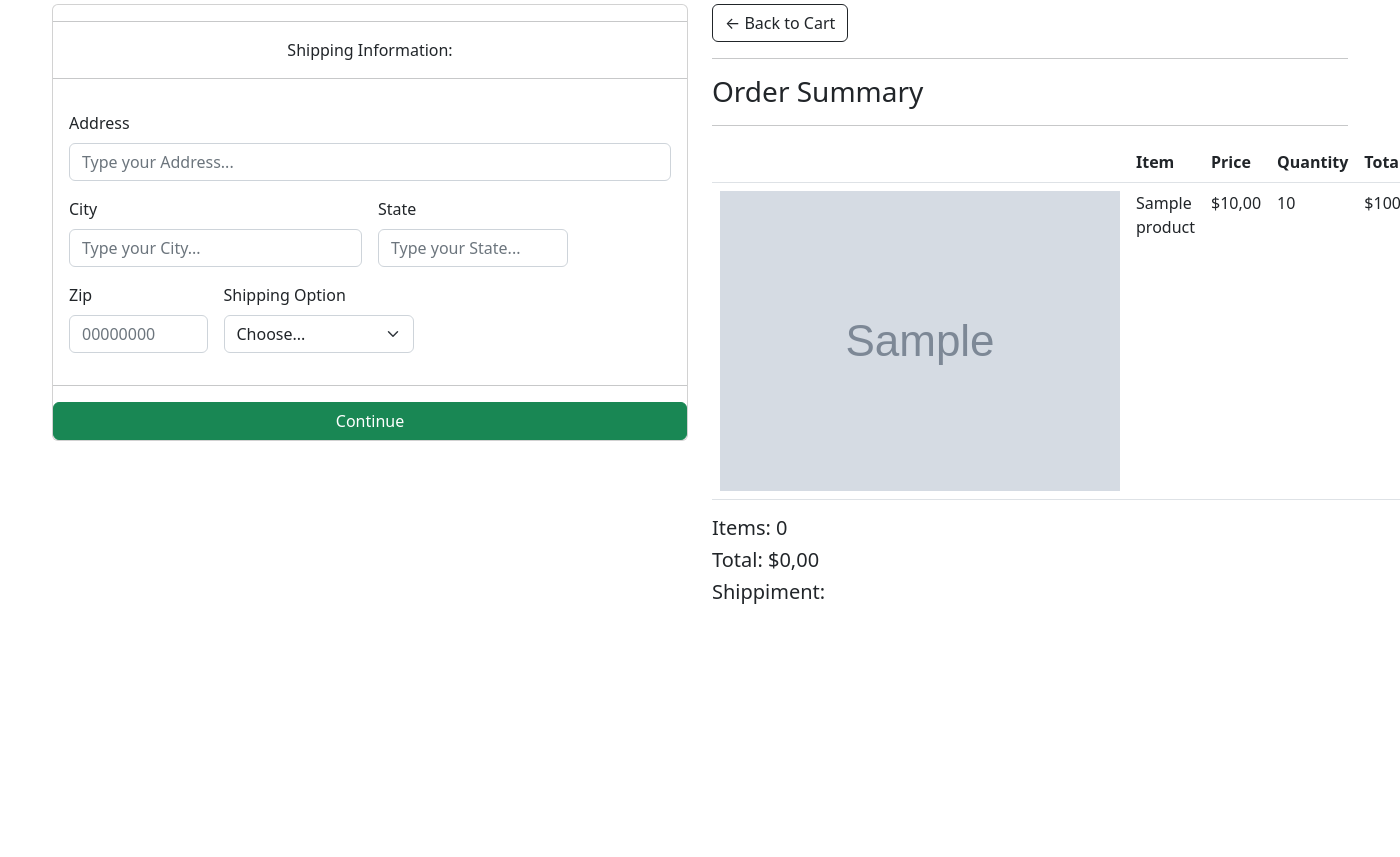
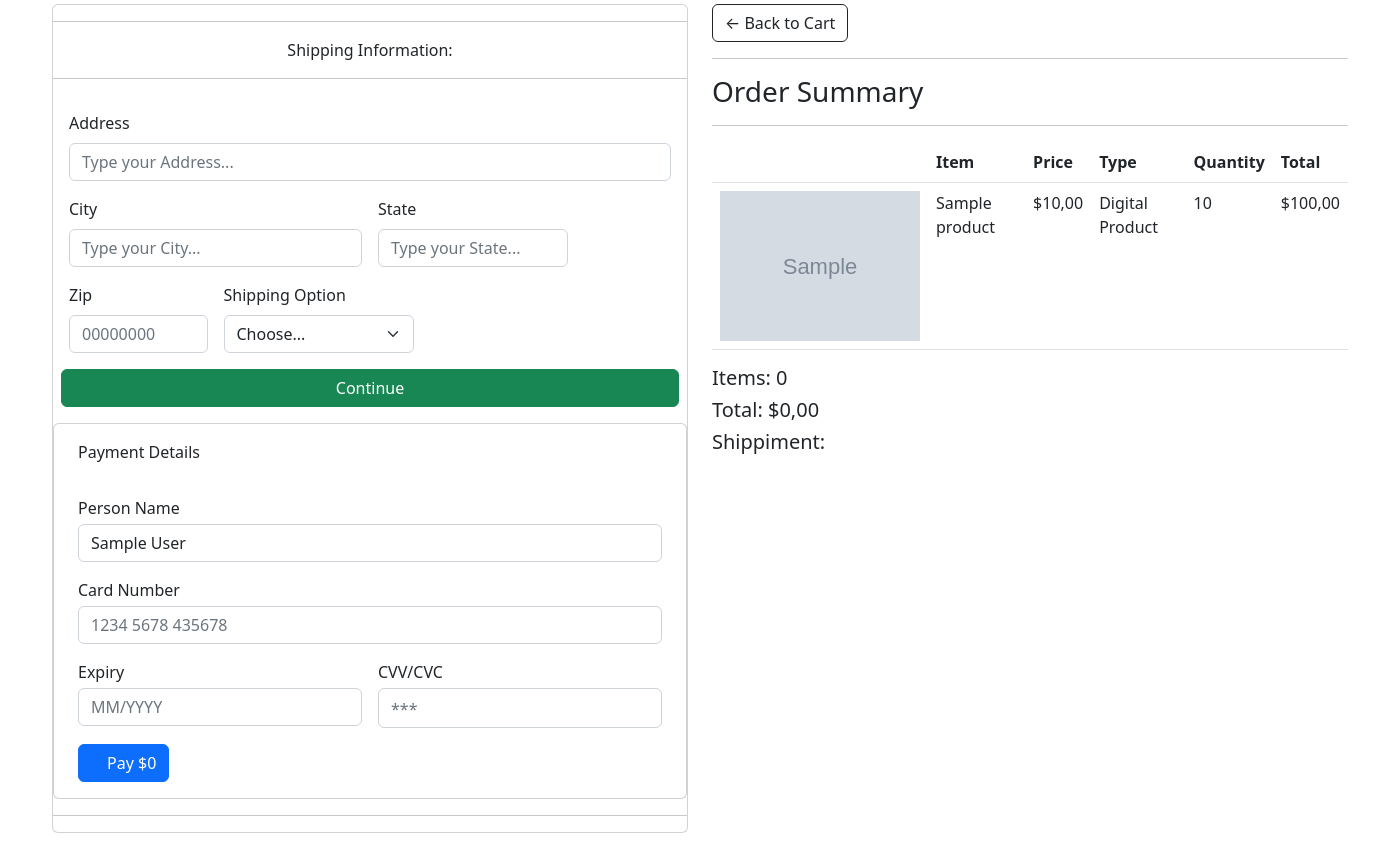
Before and after one commit to Marrowsed/estore, a Django app: page /checkout in a window 1400 px wide; the page is wider, and only the part inside the window is pictured. Shown: the part 336-1193 px from the top of that part. Before the commit the page ends 940 px from the top of that part, so only its background shows below. Run offline with Django 4.2, Linux system fonts and the light colour scheme; a user stored in the database is signed in; tables that the repository leaves empty hold one stand-in row (values such as "Sample post"); grey boxes marked "Sample" are stand-in pictures; parts of the project's set-up code (start-up, migrations or seed data) failed here and were passed over; some libraries are stand-ins or nearby versions.

Commit message:
checkout finish

```diff
--- a/store/admin.py
+++ b/store/admin.py
@@ -7,3 +7,4 @@
 admin.site.register(Order)
 admin.site.register(ShippingOption)
 admin.site.register(Cart)
+admin.site.register(Checkout)
--- a/store/urls.py
+++ b/store/urls.py
@@ -8,7 +8,7 @@
     path('cart', ViewCart.as_view(), name='cart-detail'),
     path('cart/<int:pk>/add', cart_plus, name='cart-plus'),
     path('cart/<int:pk>/delete', cart_minus, name='cart-minus'),
-    path('checkout', ViewCheckout.as_view(), name='checkout-detail'),
+    path('checkout', CheckoutDetail.as_view(), name='checkout-detail'),
 
 
 ]
--- a/store/utils.py
+++ b/store/utils.py
@@ -1,7 +1,8 @@
 import datetime
+import random
 
 from django.http import HttpResponseForbidden
-from django.shortcuts import get_object_or_404
+from django.shortcuts import get_object_or_404, redirect
 from django.views.generic import DetailView, ListView, FormView
 from django.urls import reverse
 from django.views.generic.detail import SingleObjectMixin
@@ -87,29 +88,29 @@
     template_name = 'estore/checkout.html'
     model = Checkout
 
-
     def post(self, request, *args, **kwargs):
         customer = self.request.user.customer
         order, created = Order.objects.get_or_create(customer=customer, complete=False)
-        cart = Cart.objects.get(order=order)
+        cart, created = Cart.objects.get_or_create(order=order)
         if not request.user.is_authenticated:
             return HttpResponseForbidden()
         self.object = get_object_or_404(Order, pk=order.pk)
+        shipping = self.request.POST.get('shippingOption')
+        shipping_option = ShippingOption.objects.get(name=shipping)
+        cart.delete()
         order.complete = True
         order.transaction_id = datetime.datetime.now().timestamp()
         order.save()
-        """
-        Checkout.objects.create(customer = customer,
-                                order = order,
-                                shipping_option = form['shippingOption'],
-                                address = form['address'],
-                                city = form['city'],
-                                state = form['state'],
-                                zipcode = form['zip']
-        """
-        cart.delete()
-
-        return super().post(request, *args, **kwargs)
+        Checkout.objects.create(customer=customer,
+                                order=order,
+                                shipping_option=shipping_option,
+                                address=self.request.POST.get('address'),
+                                city=self.request.POST.get('city'),
+                                state=self.request.POST.get('state'),
+                                zipcode=self.request.POST.get('zip')
+                                )
+        super().post(request, *args, **kwargs)
+        return redirect('store-view')
 
     def get_success_url(self):
         return reverse('store-view')
--- a/template/estore/checkout.html
+++ b/template/estore/checkout.html
@@ -25,36 +25,74 @@
 						<hr>
 						<p class="text-center">Shipping Information:</p>
 						<hr>
-						<form class="row g-3 p-3">
+						<form class="row g-3 p-3" method="post">
+                			{% csrf_token %}
 							<div class="col-12">
 								<label for="address" class="form-label">Address</label>
-								<input type="text" class="form-control" id="address" placeholder="Type your Address...">
+								<input type="text" class="form-control" id="address" placeholder="Type your Address..." name="address" required>
 							</div>
 							<div class="col-md-6">
 								<label for="city" class="form-label">City</label>
-								<input type="text" class="form-control" id="city" placeholder="Type your City...">
+								<input type="text" class="form-control" id="city" placeholder="Type your City..." name="city" required>
 							</div>
 							<div class="col-md-4">
 								<label for="state" class="form-label">State</label>
-								<input type="text" class="form-control" id="state" placeholder="Type your State...">
+								<input type="text" class="form-control" id="state" placeholder="Type your State..." name="state" required>
 							</div>
 							<div class="col-md-3">
 								<label for="zip" class="form-label">Zip</label>
-								<input type="text" class="form-control" id="zip" onchange="calculateZip()" placeholder="00000000">
+								<input type="text" class="form-control" id="zip" onchange="calculateZip()" placeholder="00000000" name="zip" required>
 							</div>
 							<div class="col-md-4">
     							<label for="shippingOption" class="form-label">Shipping Option</label>
-    							<select id="shippingOption" class="form-select">
+    							<select id="shippingOption" class="form-select" name="shippingOption" required>
       							<option selected>Choose...</option>
 									{% for s in shippingOption %}
       									<option>{{s}}</option>
 									{% endfor%}
     							</select>
   							</div>
+							<input id="form-button" class="btn btn-success btn-block" type="submit" value="Continue" name="checkout">
 						</form>
+						<div class="container p-0">
+							<div class="card px-4">
+								<p class="h8 py-3">Payment Details</p>
+								<div class="row gx-3">
+									<div class="col-12">
+										<div class="d-flex flex-column">
+											<p class="text mb-1">Person Name</p>
+											<input class="form-control mb-3" type="text" placeholder="Name" value="{{request.user.customer}}">
+										</div>
+									</div>
+									<div class="col-12">
+										<div class="d-flex flex-column">
+											<p class="text mb-1">Card Number</p>
+											<input class="form-control mb-3" type="text" placeholder="1234 5678 435678">
+										</div>
+									</div>
+									<div class="col-6">
+										<div class="d-flex flex-column">
+											<p class="text mb-1">Expiry</p>
+											<input class="form-control mb-3" type="text" placeholder="MM/YYYY">
+										</div>
+									</div>
+									<div class="col-6">
+										<div class="d-flex flex-column">
+											<p class="text mb-1">CVV/CVC</p>
+											<input class="form-control mb-3 pt-2 " type="password" placeholder="***">
+										</div>
+									</div>
+									<div class="col-12">
+										<div class="btn btn-primary mb-3">
+											<span class="ps-3">Pay ${{order_total}}</span>
+											<span class="fas fa-arrow-right"></span>
+										</div>
+									</div>
+								</div>
+							</div>
+						</div>
 					</div>
 				<hr>
-				<input id="form-button" class="btn btn-success btn-block" type="submit" value="Continue">
 				{%endif%}
 			</div>
 
@@ -72,6 +110,7 @@
 						<th></th>
 						<th scope="col" style="flex:2">Item</th>
 						<th scope="col" style="flex:2">Price</th>
+						<th scope="col" style="flex:2">Type</th>
 						<th scope="col" style="flex:2">Quantity</th>
 						<th scope="col" style="flex:2">Total</th>
 					</tr>
@@ -79,9 +118,10 @@
 				<tbody>
 				{% for c in cart %}
 					<tr>
-						<th scope="row">{% if c.product.imageURL == "" %}<img src="{% static 'img/broken_cart.jpg' %}" class="img-thumbnail" style="width: 200px">{%else%}<img class="row-image" src="{{c.product.imageURL}}">{%endif%}</th>
+						<th scope="row">{% if c.product.imageURL == "" %}<img src="{% static 'img/broken_cart.jpg' %}" class="img-thumbnail" style="width: 200px">{%else%}<img class="row-image" src="{{c.product.imageURL}}" style="width: 200px">{%endif%}</th>
 						<td style="flex:1">{{c.product.name}}</td>
 						<td style="flex:1">${{c.product.price|floatformat:2}}</td>
+						<td style="flex:1" id="digital">{%if c.product.digital == True%}Digital Product {%else%} Not a Digital Product {%endif%}</td>
 						<td style="flex:1">{{c.quantity}}</td>
 						<td style="flex:1">${{c.get_total|floatformat:2}}</td>
 					</tr>
@@ -99,13 +139,18 @@
     function calculateZip() {
         zip_len = document.getElementById("zip").value;
         option = document.getElementById('shippingOption').value;
-        if (zip_len.length == 8 && option != "Choose...") {
-            price = Math.floor(Math.random() * 50)
-            days = Math.floor(Math.random() * 10)
-            shippiment = document.getElementById("shippiment");
-            shippiment.innerHTML = "Shippiment: $"+price + " and " + days + " Business Days";
+        shippiment = document.getElementById("shippiment");
+        digital = document.getElementById("digital").innerHTML;
+    	if(digital != "Digital Product"){
+        	if (zip_len.length == 8 && option != "Choose...") {
+            	price = Math.floor(Math.random() * 50)
+            	days = Math.floor(Math.random() * 10)
+            	shippiment.innerHTML = "Shippiment: $"+price + " and " + days + " Business Days";
+        	} else {
+            alert("ZIP Code or Shipping Option is wrong !");
+        }
         } else {
-            alert("ZIP Code or Shipping Option is wrong !");
+        	shippiment.innerHTML = "Digital Products can't be shipped";
         }
     }
 </script>
```
